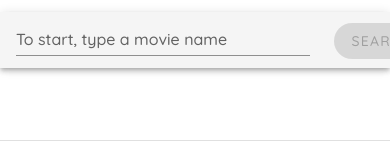
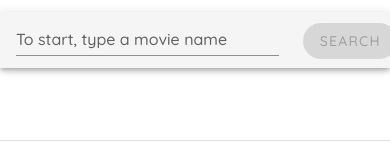
Before and after one commit to italofelipe/movies_opeaz, a Vue app: page / in a window 390 px wide. Shown: the top 160 px of the page. Built offline with nearby package versions, Linux system fonts and the light colour scheme.

Commit message:
feat: responsiveness adjustments and input behavior fixed

```diff
--- a/src/components/Header/Header.vue
+++ b/src/components/Header/Header.vue
@@ -1,12 +1,12 @@
 <template>
   <v-app-bar class="mb-10">
     <v-row>
-      <v-col cols="10">
+      <v-col cols="9" md="9" lg="9" xl="8">
         <v-form @submit.prevent="searchMovie" class="mt-5">
           <v-text-field label="To start, type a movie name" v-model="inputValue"> </v-text-field>
         </v-form>
       </v-col>
-      <v-col cols="2">
+      <v-col cols="3" md="3" lg="3" xl="4">
         <v-btn
           class="mt-5"
           type="submit"
@@ -33,6 +33,7 @@ export default Vue.extend({
   methods: {
     searchMovie() {
       this.$store.dispatch('fetchData', { movieName: this.inputValue });
+      this.inputValue = '';
     },
   },
 });
```
